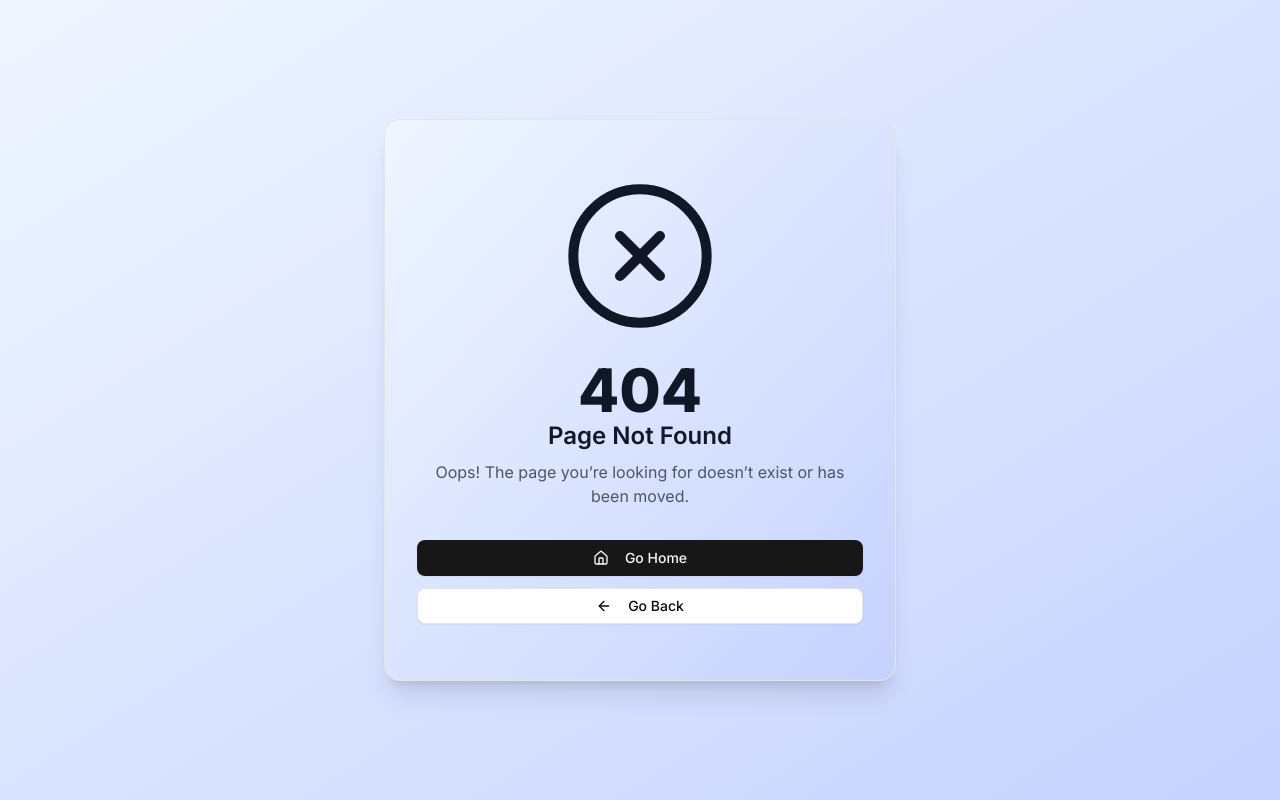
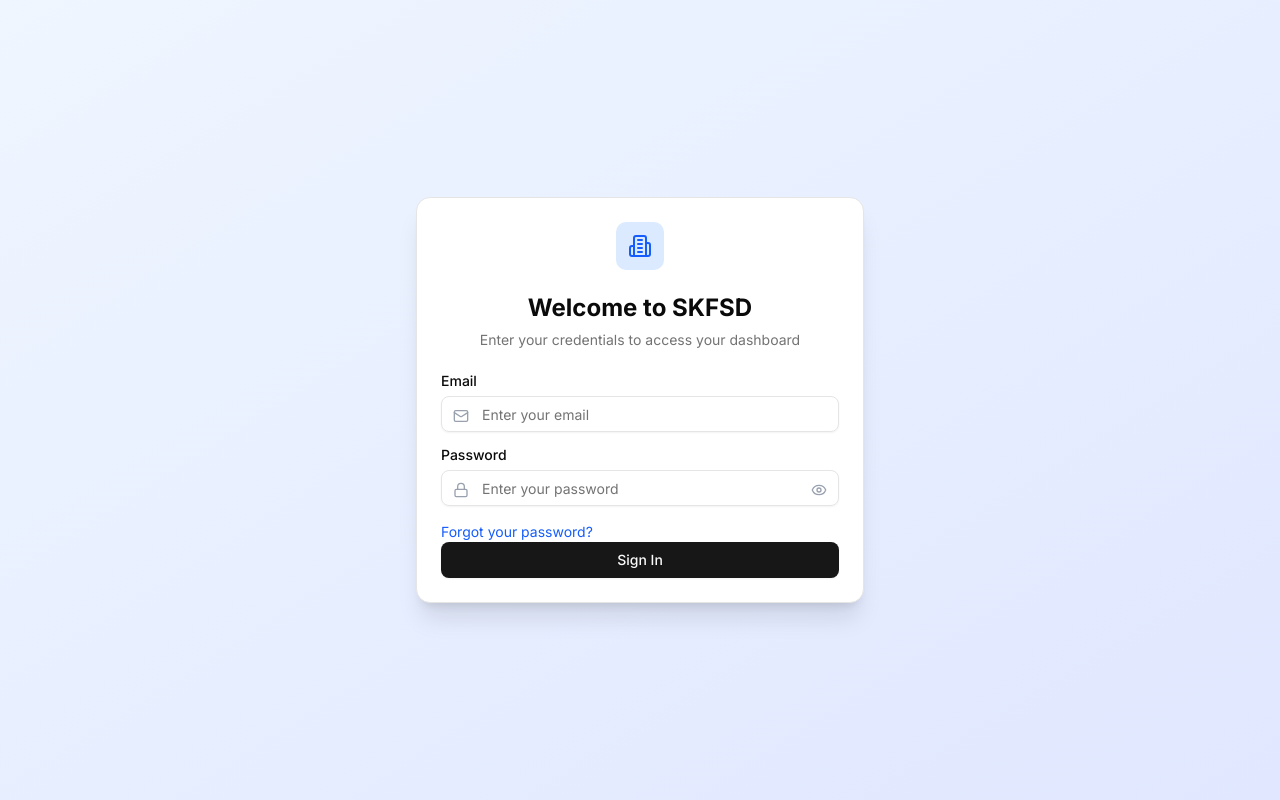
Before and after one commit to prasenjitpriyan/skfsd, a Next.js app: page /login in a window 1280 px wide. Before the commit this address had no page. Built offline with nearby package versions, Linux system fonts and the light colour scheme.

Commit message:
Auth login page added

```diff
--- /dev/null
+++ b/app/(auth)/layout.jsx
@@ -0,0 +1,7 @@
+export default function AuthLayout({ children }) {
+  return (
+    <div className="min-h-screen flex items-center justify-center bg-gradient-to-br from-blue-50 to-indigo-100 dark:from-gray-900 dark:to-gray-800">
+      <div className="w-full max-w-md">{children}</div>
+    </div>
+  );
+}
--- /dev/null
+++ b/app/(auth)/login/page.jsx
@@ -0,0 +1,140 @@
+'use client';
+
+import { Alert, AlertDescription } from '@/components/ui/alert';
+import { Button } from '@/components/ui/button';
+import {
+  Card,
+  CardContent,
+  CardDescription,
+  CardFooter,
+  CardHeader,
+  CardTitle,
+} from '@/components/ui/card';
+import { Input } from '@/components/ui/input';
+import { Label } from '@/components/ui/label';
+import { Building2, Eye, EyeOff, Lock, Mail } from 'lucide-react';
+import { signIn } from 'next-auth/react';
+import Link from 'next/link';
+import { useRouter } from 'next/navigation';
+import { useState } from 'react';
+
+export default function LoginPage() {
+  const router = useRouter();
+  const [formData, setFormData] = useState({
+    email: '',
+    password: '',
+  });
+  const [showPassword, setShowPassword] = useState(false);
+  const [error, setError] = useState('');
+  const [isLoading, setIsLoading] = useState(false);
+
+  const handleSubmit = async () => {
+    e.preventDefault();
+    setIsLoading(true);
+    setError('');
+
+    try {
+      const result = await signIn('credentials', {
+        email: formData.email,
+        password: formData.password,
+        redirect: false,
+      });
+
+      if (result?.error) {
+        setError('Invalid email or password');
+      } else {
+        router.push('/');
+      }
+    } catch (error) {
+      setError('An error occurred. Please try again.');
+    } finally {
+      setIsLoading(false);
+    }
+  };
+
+  return (
+    <Card className="w-full shadow-xl">
+      <CardHeader className="text-center">
+        <div className="mx-auto mb-4 flex h-12 w-12 items-center justify-center rounded-lg bg-blue-100 dark:bg-blue-900">
+          <Building2 className="h-6 w-6 text-blue-600 dark:text-blue-400" />
+        </div>
+        <CardTitle className="text-2xl font-bold">Welcome to SKFSD</CardTitle>
+        <CardDescription>
+          Enter your credentials to access your dashboard
+        </CardDescription>
+      </CardHeader>
+
+      <form onSubmit={handleSubmit}>
+        <CardContent className="space-y-4">
+          {error && (
+            <Alert variant="destructive">
+              <AlertDescription>{error}</AlertDescription>
+            </Alert>
+          )}
+
+          <div className="space-y-2">
+            <Label htmlFor="email">Email</Label>
+            <div className="relative">
+              <Mail className="absolute left-3 top-3 h-4 w-4 text-gray-400" />
+              <Input
+                id="email"
+                type="email"
+                placeholder="Enter your email"
+                value={formData.email}
+                onChange={(e) =>
+                  setFormData((prev) => ({ ...prev, email: e.target.value }))
+                }
+                className="pl-10"
+                required
+              />
+            </div>
+          </div>
+
+          <div className="space-y-2">
+            <Label htmlFor="password">Password</Label>
+            <div className="relative">
+              <Lock className="absolute left-3 top-3 h-4 w-4 text-gray-400" />
+              <Input
+                id="password"
+                type={showPassword ? 'text' : 'password'}
+                placeholder="Enter your password"
+                value={formData.password}
+                onChange={(e) =>
+                  setFormData((prev) => ({ ...prev, password: e.target.value }))
+                }
+                className="pl-10 pr-10"
+                required
+              />
+              <button
+                type="button"
+                onClick={() => setShowPassword(!showPassword)}
+                className="absolute right-3 top-3 text-gray-400 hover:text-gray-600">
+                {showPassword ? (
+                  <EyeOff className="h-4 w-4" />
+                ) : (
+                  <Eye className="h-4 w-4" />
+                )}
+              </button>
+            </div>
+          </div>
+
+          <div className="flex items-center justify-between">
+            <div className="text-sm">
+              <Link
+                href="/forgot-password"
+                className="text-blue-600 hover:text-blue-500 dark:text-blue-400">
+                Forgot your password?
+              </Link>
+            </div>
+          </div>
+        </CardContent>
+
+        <CardFooter className="space-y-4">
+          <Button type="submit" className="w-full" disabled={isLoading}>
+            {isLoading ? 'Signing in...' : 'Sign In'}
+          </Button>
+        </CardFooter>
+      </form>
+    </Card>
+  );
+}
```
